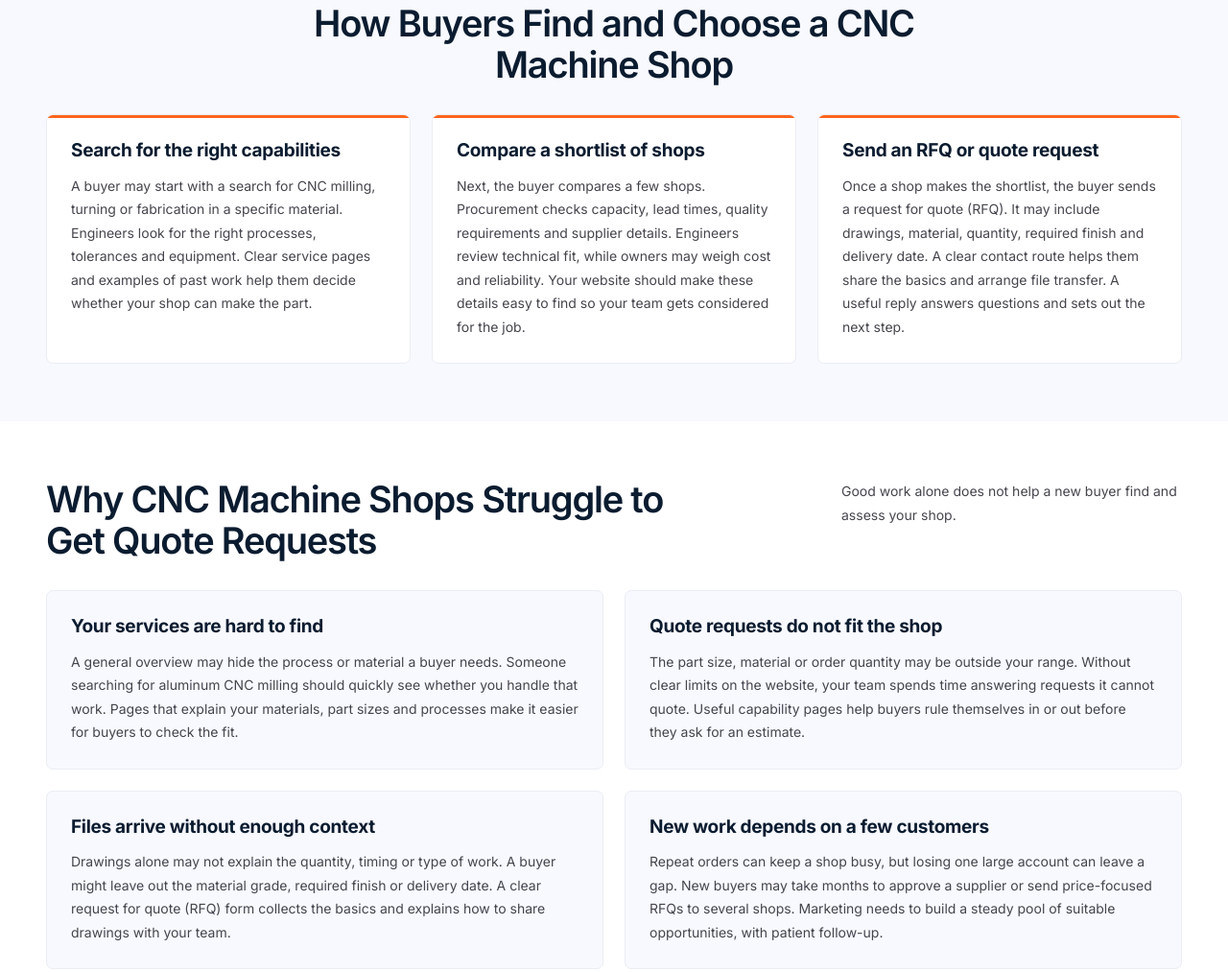
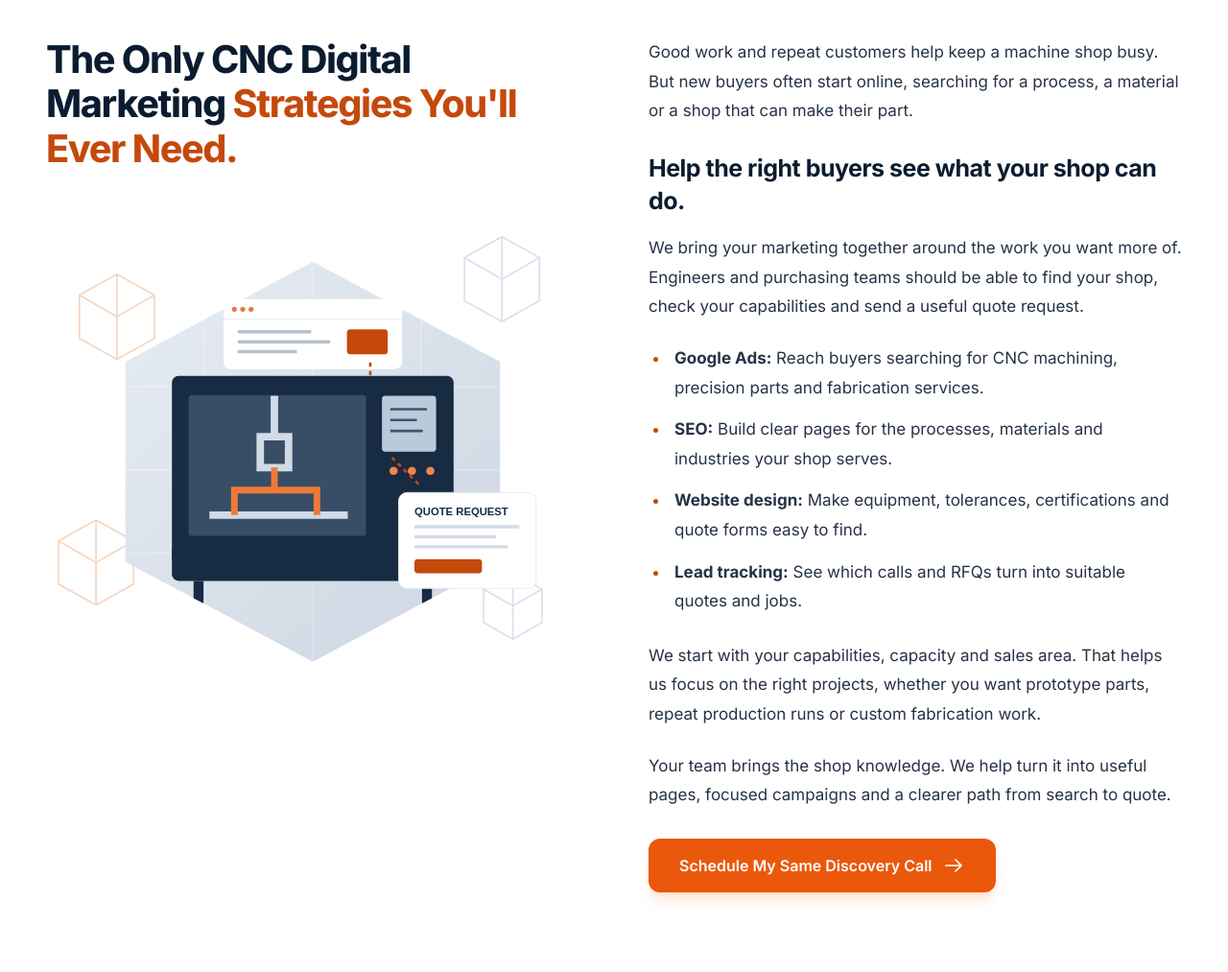
Before and after one commit to yaboixanny/sixthgeardigital, a website: page industries/cnc-machining-fabrication-marketing/index.html in a window 1280 px wide. Shown: the part 847-1860 px from the top of the page at 96% size. Drawn offline with Linux system fonts and the light colour scheme.

Commit message:
Add CNC marketing strategies introduction below hero

```diff
--- a/assets/cnc-hero.css
+++ b/assets/cnc-hero.css
@@ -37,3 +37,26 @@
   .cnc-hero-description { font-size: 17px; line-height: 1.7; margin-top: 25px; }
   .cnc-hero-page .cnc-hero-cta { margin-top: 30px; padding: 16px 23px; font-size: 14px; }
 }
+
+.cnc-strategies { background: #fff; padding: 96px 0 100px; }
+.cnc-strategies-grid { display: grid; grid-template-columns: 1fr 1fr; gap: 72px; align-items: start; }
+.cnc-strategies h2 { margin: 0; font-size: clamp(32px, 3.1vw, 45px); line-height: 1.17; font-weight: 750; letter-spacing: -1.4px; }
+.cnc-strategies h2 span { color: #c4490b; }
+.cnc-strategies figure { margin: 34px 0 0; }
+.cnc-strategies img { display: block; width: 100%; height: auto; }
+.cnc-strategies-copy { font-size: 17px; line-height: 1.8; color: #263347; }
+.cnc-strategies-copy p { margin: 0 0 23px; }
+.cnc-strategies-copy h3 { margin: 28px 0 17px; font-size: 25px; line-height: 1.35; font-weight: 700; letter-spacing: -.5px; color: #0b1c30; }
+.cnc-strategies-copy ul { padding-left: 22px; margin: 22px 0 26px; }
+.cnc-strategies-copy li { padding-left: 5px; margin: 0 0 13px; }
+.cnc-strategies-copy li::marker { color: #c4490b; }
+.cnc-hero-page .cnc-strategies .cnc-hero-cta { margin-top: 7px; }
+@media(max-width:1023px) { .cnc-strategies-grid { gap: 38px; } }
+@media(max-width:760px) {
+  .cnc-strategies { padding: 56px 0; }
+  .cnc-strategies-grid { grid-template-columns: 1fr; gap: 30px; }
+  .cnc-strategies h2 { font-size: 34px; letter-spacing: -.9px; }
+  .cnc-strategies figure { margin-top: 22px; max-width: 480px; margin-inline: auto; }
+  .cnc-strategies-copy h3 { font-size: 24px; }
+  .cnc-hero-page .cnc-strategies .cnc-hero-cta { max-width: 100%; padding: 16px 20px; text-align: center; }
+}
--- a/industries/cnc-machining-fabrication-marketing/index.html
+++ b/industries/cnc-machining-fabrication-marketing/index.html
@@ -45,6 +45,28 @@
     <h1 id="cnc-hero-title">Marketing for CNC Machine Shops and Fabricators</h1>
     <p class="cnc-hero-description">Google Ads, SEO, website design and lead tracking for CNC machine shops and fabricators. Help engineers and purchasing teams find your capabilities, understand the work you do and request a quote.</p>
     <a class="button cnc-hero-cta" href="/#growth-plan">Schedule a Discovery Call <svg aria-hidden="true" viewBox="0 0 24 24" fill="none" stroke="currentColor" stroke-width="1.7" stroke-linecap="round" stroke-linejoin="round"><path d="M4 12h16m-6-6 6 6-6 6"/></svg></a>
+  </div>
+</section>
+<section class="cnc-strategies" aria-labelledby="cnc-strategies-title">
+  <div class="container cnc-strategies-grid">
+    <div class="cnc-strategies-visual">
+      <h2 id="cnc-strategies-title">The Only CNC Digital Marketing <span>Strategies You'll Ever Need.</span></h2>
+      <figure><img src="/assets/industries/cnc-marketing-placeholder.svg" width="640" height="570" alt="Illustration of a CNC machine connected to a website, search results and a quote request." loading="lazy"></figure>
+    </div>
+    <div class="cnc-strategies-copy">
+      <p>Good work and repeat customers help keep a machine shop busy. But new buyers often start online, searching for a process, a material or a shop that can make their part.</p>
+      <h3>Help the right buyers see what your shop can do.</h3>
+      <p>We bring your marketing together around the work you want more of. Engineers and purchasing teams should be able to find your shop, check your capabilities and send a useful quote request.</p>
+      <ul>
+        <li><strong>Google Ads:</strong> Reach buyers searching for CNC machining, precision parts and fabrication services.</li>
+        <li><strong>SEO:</strong> Build clear pages for the processes, materials and industries your shop serves.</li>
+        <li><strong>Website design:</strong> Make equipment, tolerances, certifications and quote forms easy to find.</li>
+        <li><strong>Lead tracking:</strong> See which calls and RFQs turn into suitable quotes and jobs.</li>
+      </ul>
+      <p>We start with your capabilities, capacity and sales area. That helps us focus on the right projects, whether you want prototype parts, repeat production runs or custom fabrication work.</p>
+      <p>Your team brings the shop knowledge. We help turn it into useful pages, focused campaigns and a clearer path from search to quote.</p>
+      <a class="button cnc-hero-cta" href="/#growth-plan">Schedule My Same Discovery Call <svg aria-hidden="true" viewBox="0 0 24 24" fill="none" stroke="currentColor" stroke-width="1.7" stroke-linecap="round" stroke-linejoin="round"><path d="M4 12h16m-6-6 6 6-6 6"/></svg></a>
+    </div>
   </div>
 </section>
   <section class="section" id="buyer-journey"><div class="container"><div class="section-heading centered"><h2>How Buyers Find and Choose a CNC Machine Shop</h2></div><div class="grid three"><article class="card play-card"><h3>Search for the right capabilities</h3><p>A buyer may start with a search for CNC milling, turning or fabrication in a specific material. Engineers look for the right processes, tolerances and equipment. Clear service pages and examples of past work help them decide whether your shop can make the part.</p></article><article class="card play-card"><h3>Compare a shortlist of shops</h3><p>Next, the buyer compares a few shops. Procurement checks capacity, lead times, quality requirements and supplier details. Engineers review technical fit, while owners may weigh cost and reliability. Your website should make these details easy to find so your team gets considered for the job.</p></article><article class="card play-card"><h3>Send an RFQ or quote request</h3><p>Once a shop makes the shortlist, the buyer sends a request for quote (RFQ). It may include drawings, material, quantity, required finish and delivery date. A clear contact route helps them share the basics and arrange file transfer. A useful reply answers questions and sets out the next step.</p></article></div></div></section>
```
Also changed, not shown: templates/cnc-strategies.html (added, +22 -0 lines), assets/industries/cnc-marketing-placeholder.svg (added), 1 other file.
